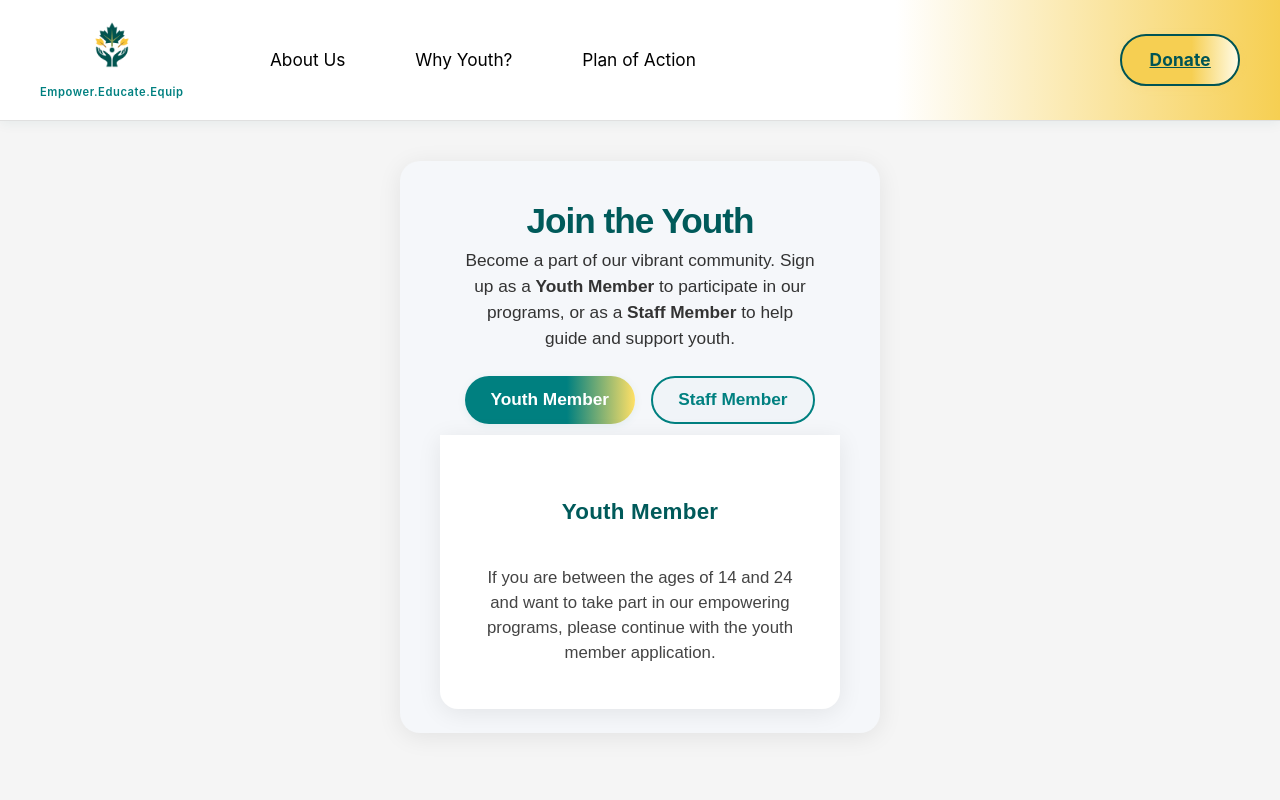
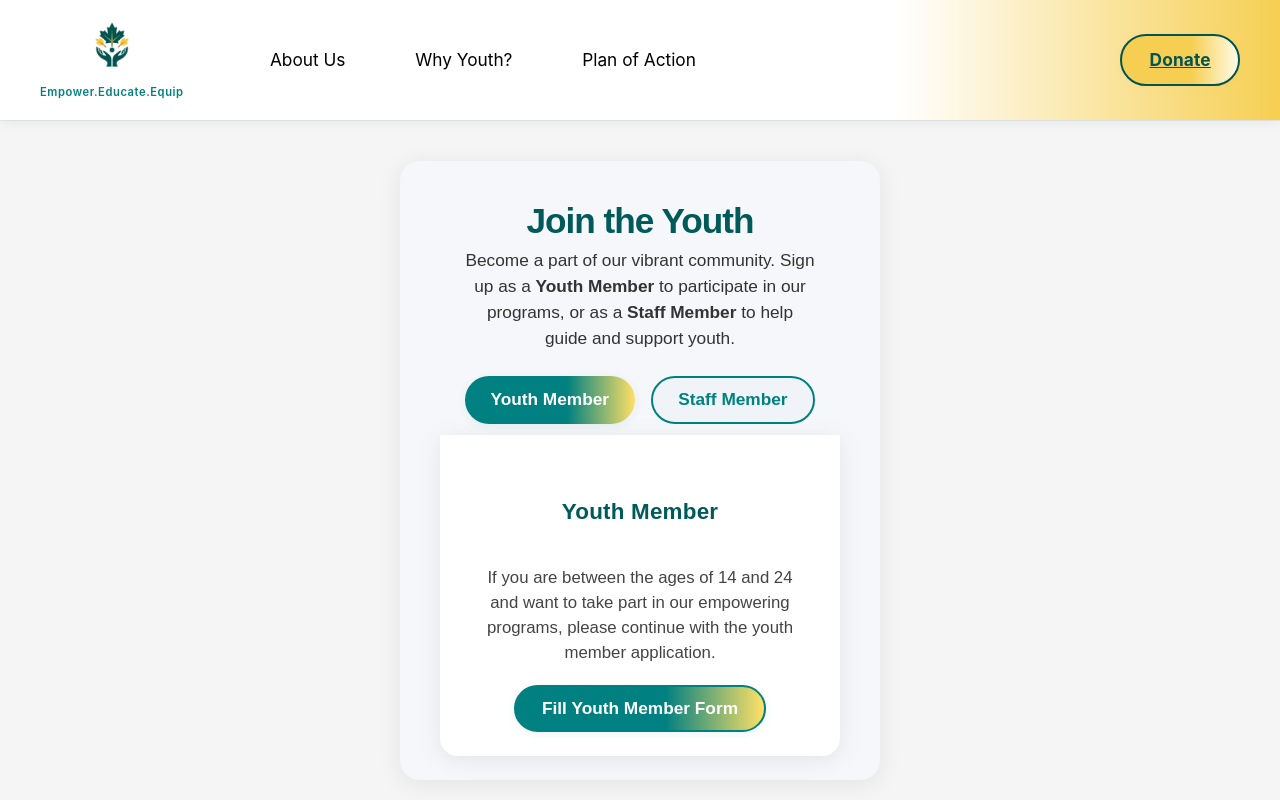
Before and after one commit to AbdulkarimMziya/Youth_hub, a React (Vite) app: page /signup in a window 1280 px wide. Shown: the top 800 px of the page. Built offline with nearby package versions, Linux system fonts and the light colour scheme; the HTML template or start-up script is replaced by a standard one.

Commit message:
update: add button to youth application

```diff
--- a/src/pages/Signup.jsx
+++ b/src/pages/Signup.jsx
@@ -1,9 +1,11 @@
 import React, { useState } from 'react';
+import { useNavigate } from 'react-router-dom';
 import StaffForm from '../Components/StaffForm';
 import './Signup.css';
 
 export default function Signup() {
     const [activeTab, setActiveTab] = useState('youth');
+    const navigate = useNavigate();
 
     return (
         <div className="signup-hero">
@@ -36,6 +38,9 @@ export default function Signup() {
                     <p>
                         If you are between the ages of 14 and 24 and want to take part in our empowering programs, please continue with the youth member application.
                     </p>
+                    <button className="fill-form-btn" type="button" onClick={() => navigate('/youth-application')}>
+                        Fill Youth Member Form
+                    </button>
                 </div>
                 <div className={`tab-panel${activeTab === 'staff' ? ' active' : ''}`}
                     aria-hidden={activeTab !== 'staff'}>
```
